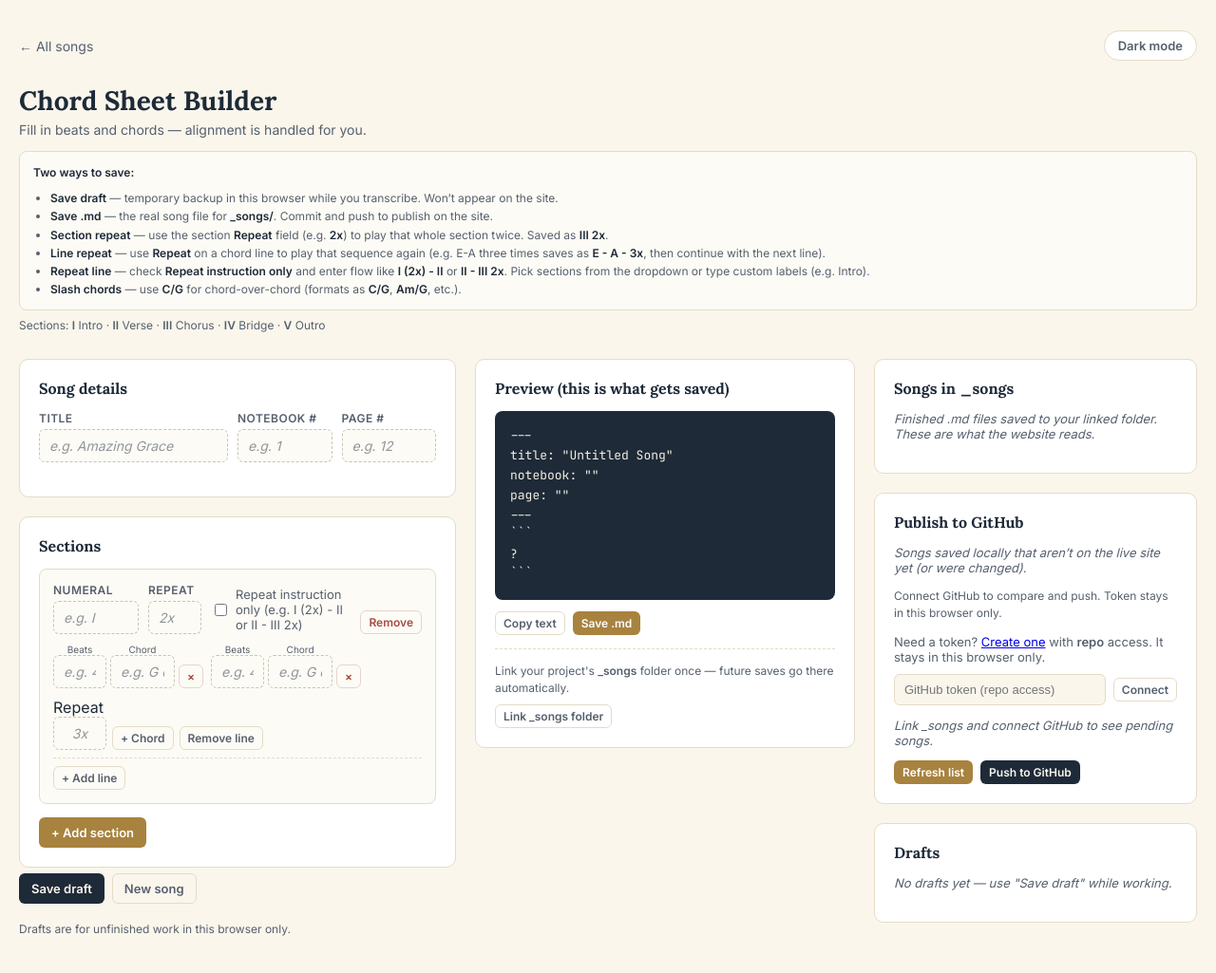
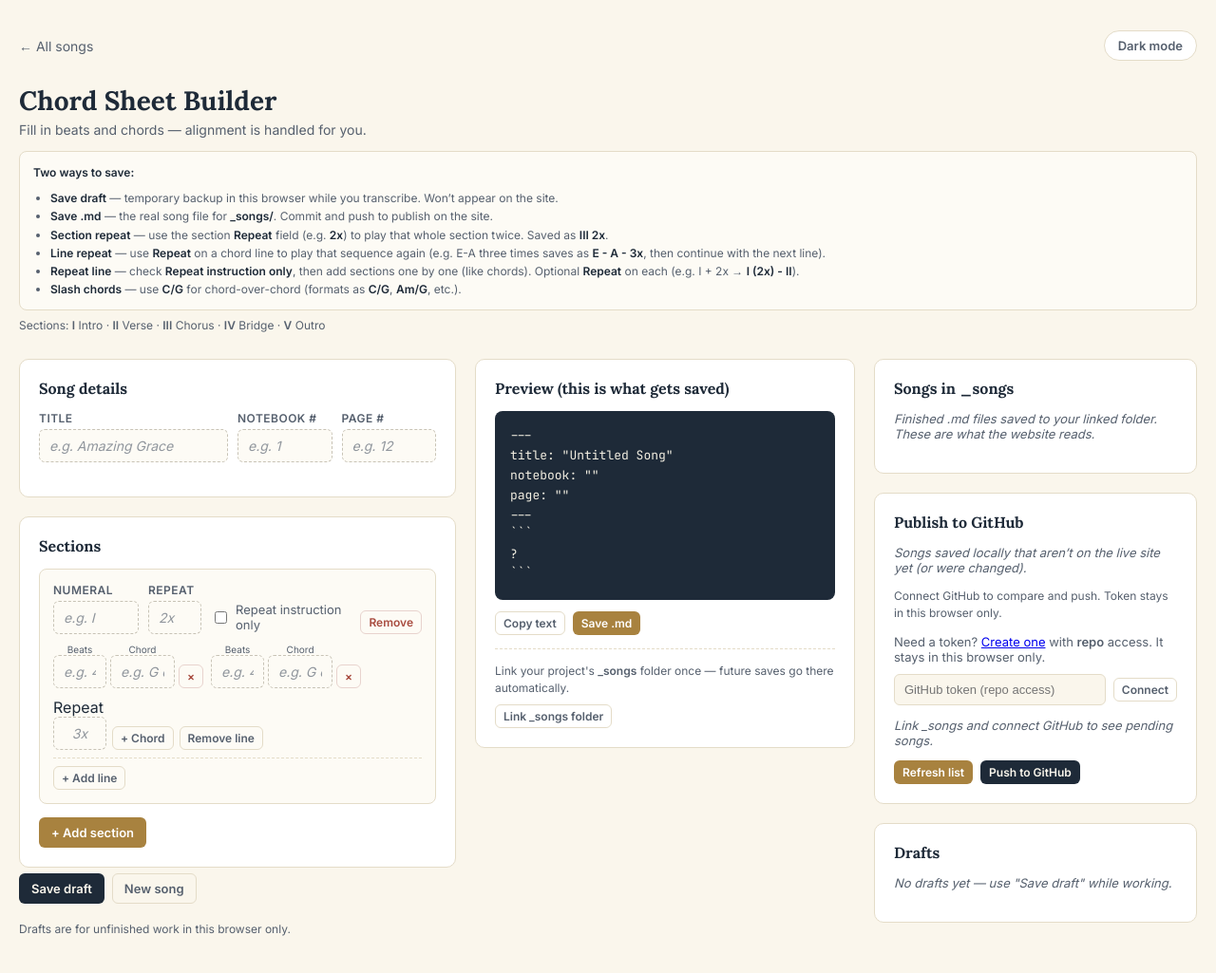
Before and after one commit to jsevidev/ocac-worship-chords, a Jekyll site: the page built from builder/index.html, in a window 1280 px wide and 1068 px high. Shown: the top 1025 px of the window at 95% size. Built offline with Jekyll 4.4.1, drawn with Linux system fonts in a browser that asks for light colours; part of the change alters nothing that is shown.

Commit message:
Rebuild repeat lines as editable section blocks like chords.
Each repeat step has its own Section and Repeat fields with remove buttons; suggestions list song numerals only without duplicate Intro labels.

Co-authored-by: Cursor <cursoragent@cursor.com>

```diff
--- a/builder/index.html
+++ b/builder/index.html
@@ -232,22 +232,27 @@ permalink: /builder/
   }
   .section-head{ display:flex; gap:10px; align-items: flex-end; margin-bottom: 10px; }
   .section-head .numeral{ width: 90px; flex: none; }
-  .section-head .numeral.repeat-line-field{ width: auto; flex: 1; min-width: 0; }
-  .repeat-line-row{ display: flex; gap: 6px; align-items: center; }
-  .repeat-line-row input{ flex: 1; min-width: 0; }
-  .repeat-line-row select{
-    flex: none;
-    font-family: 'Inter', sans-serif;
+  .section-head .repeat-count{ width: 56px; flex: none; }
+  .repeat-parts-line{
+    display: flex;
+    flex-wrap: wrap;
+    gap: 8px;
+    align-items: flex-end;
+    margin-top: 4px;
+    padding-top: 10px;
+    border-top: 1px dashed var(--paper-rule);
+  }
+  .repeat-part input[data-role=repeat-label]{
+    width: 72px;
+    text-align: center;
+    font-weight: 600;
+  }
+  .repeat-hint{
+    margin: 4px 0 0;
     font-size: 12px;
-    font-weight: 600;
-    padding: 8px 10px;
-    border: 1px solid var(--paper-rule);
-    border-radius: 6px;
-    background: var(--surface-alt);
     color: var(--ink-soft);
-    cursor: pointer;
-  }
-  .section-head .repeat-count{ width: 56px; flex: none; }
+    line-height: 1.4;
+  }
   .checkbox-row{ display:flex; align-items:center; gap:6px; font-size:13px; color: var(--ink-soft); margin-bottom: 2px; }
   .checkbox-row input{ width:auto; }
 
@@ -485,7 +490,7 @@ permalink: /builder/
         <li><strong>Save .md</strong> &mdash; the real song file for <strong>_songs/</strong>. Commit and push to publish on the site.</li>
         <li><strong>Section repeat</strong> &mdash; use the section <strong>Repeat</strong> field (e.g. <strong>2x</strong>) to play that whole section twice. Saved as <strong>III 2x</strong>.</li>
         <li><strong>Line repeat</strong> &mdash; use <strong>Repeat</strong> on a chord line to play that sequence again (e.g. E-A three times saves as <strong>E - A - 3x</strong>, then continue with the next line).</li>
-        <li><strong>Repeat line</strong> &mdash; check <strong>Repeat instruction only</strong> and enter flow like <strong>I (2x) - II</strong> or <strong>II - III 2x</strong>. Pick sections from the dropdown or type custom labels (e.g. Intro).</li>
+        <li><strong>Repeat line</strong> &mdash; check <strong>Repeat instruction only</strong>, then add sections one by one (like chords). Optional <strong>Repeat</strong> on each (e.g. I + 2x → <strong>I (2x) - II</strong>).</li>
         <li><strong>Slash chords</strong> &mdash; use <strong>C/G</strong> for chord-over-chord (formats as <strong>C/G</strong>, <strong>Am/G</strong>, etc.).</li>
       </ul>
     </div>
@@ -1002,7 +1007,10 @@ function flashDownloadStatus(msg, type){ showToast(msg, type || 'success'); }
 function flashStatus(msg, type){ showToast(msg, type || 'info'); }
 
 function newSection(){
-  return { numeral: '', repeatOnly: false, repeatCount: '', lines: [ newLine() ] };
+  return { numeral: '', repeatOnly: false, repeatCount: '', repeatParts: null, lines: [ newLine() ] };
+}
+function newRepeatPart(){
+  return { label: '', repeatCount: '' };
 }
 function newLine(){
   return { repeatCount: '', pairs: [ {beat:'', chord:''}, {beat:'', chord:''} ] };
@@ -1016,11 +1024,22 @@ function normalizeLine(line){
 
 function normalizeSections(sections){
   return (sections || [ newSection() ]).map(function(sec){
-    if(!sec.repeatOnly && sec.lines){
+    if(sec.repeatOnly){
+      normalizeRepeatSection(sec);
+    }else if(sec.lines){
       sec.lines = sec.lines.map(normalizeLine);
+      sec.repeatParts = null;
     }
     return sec;
   });
+}
+
+function normalizeRepeatSection(sec){
+  if(!sec.repeatParts || !sec.repeatParts.length){
+    sec.repeatParts = parseRepeatLineToParts(sec.numeral || '');
+  }
+  if(sec.repeatParts.length === 0) sec.repeatParts.push(newRepeatPart());
+  sec.numeral = serializeRepeatParts(sec.repeatParts);
 }
 
 function padRight(str, width){
@@ -1068,8 +1087,11 @@ function buildOutput(){
   const fm = `---\ntitle: "${title}"\nnotebook: ${notebook || '""'}\npage: ${page || '""'}\n---`;
 
   const body = state.sections.map(sec=>{
-    const numeral = formatNumeral(sec.numeral.trim(), sec.repeatOnly) || '?';
-    if(sec.repeatOnly){ return numeral; }
+    if(sec.repeatOnly){
+      normalizeRepeatSection(sec);
+      return serializeRepeatParts(sec.repeatParts) || '?';
+    }
+    const numeral = formatNumeral(sec.numeral.trim(), false) || '?';
     var header = numeral;
     if(sec.repeatCount){
       var n = String(sec.repeatCount).replace(/x$/i, '');
@@ -1104,23 +1126,12 @@ function renderSections(){
 
     const head = document.createElement('div');
     head.className = 'section-head';
-    var repeatLineField = sec.repeatOnly
-      ? `<div class="numeral repeat-line-field" style="flex:1">
-          <label>Repeat line</label>
-          <div class="repeat-line-row">
-            <input type="text" data-role="numeral" list="repeat-section-options" value="${escapeAttr(sec.numeral)}" placeholder="e.g. I (2x) - II">
-            <select data-role="repeat-pick" title="Insert a section from this song">
-              <option value="">+ Section</option>
-            </select>
-          </div>
-        </div>`
-      : `<div class="numeral" style="">
-          <label>Numeral</label>
-          <input type="text" data-role="numeral" value="${escapeAttr(sec.numeral)}" placeholder="e.g. I">
-        </div>`;
     head.innerHTML = `
-      ${repeatLineField}
       ${sec.repeatOnly ? '' : `
+      <div class="numeral">
+        <label>Numeral</label>
+        <input type="text" data-role="numeral" value="${escapeAttr(sec.numeral)}" placeholder="e.g. I">
+      </div>
       <div class="repeat-count">
         <label>Repeat</label>
         <input type="text" data-role="repeat-count" value="${escapeAttr(sec.repeatCount ? sec.repeatCount + 'x' : '')}" placeholder="2x">
@@ -1128,14 +1139,17 @@ function renderSections(){
       <div style="flex:1">
         <div class="checkbox-row">
           <input type="checkbox" data-role="repeat" ${sec.repeatOnly ? 'checked' : ''}>
-          Repeat instruction only (e.g. I (2x) - II or II - III 2x)
+          Repeat instruction only
         </div>
+        ${sec.repeatOnly ? '<p class="repeat-hint">Build the play order below — each block is one section. Use <strong>Repeat</strong> for counts like I (2x).</p>' : ''}
       </div>
       <button class="btn-danger btn-sm" data-role="remove-section">Remove</button>
     `;
     block.appendChild(head);
 
-    if(!sec.repeatOnly){
+    if(sec.repeatOnly){
+      block.appendChild(renderRepeatPartsLine(i, sec));
+    }else{
       const linesWrap = document.createElement('div');
       linesWrap.dataset.role = 'lines';
       sec.lines.forEach((line, j)=>{
@@ -1153,32 +1167,27 @@ function renderSections(){
     container.appendChild(block);
 
     // wire events for this block
-    head.querySelector('[data-role=numeral]').addEventListener('input', e=>{
-      var formatted = formatNumeral(e.target.value, sec.repeatOnly);
-      if(formatted !== e.target.value) e.target.value = formatted;
-      sec.numeral = formatted;
-      renderPreview();
-    });
-    var repeatPick = head.querySelector('[data-role=repeat-pick]');
-    if(repeatPick){
-      fillRepeatSectionPicker(repeatPick);
-      repeatPick.addEventListener('change', function(e){
-        var val = e.target.value;
-        if(!val) return;
-        var input = head.querySelector('[data-role=numeral]');
-        var cur = input.value.trim();
-        input.value = cur ? cur + ' - ' + val : val;
-        var formatted = formatNumeral(input.value, true);
-        input.value = formatted;
+    var numeralEl = head.querySelector('[data-role=numeral]');
+    if(numeralEl){
+      numeralEl.addEventListener('input', e=>{
+        var formatted = formatNumeral(e.target.value, false);
+        if(formatted !== e.target.value) e.target.value = formatted;
         sec.numeral = formatted;
-        e.target.value = '';
         renderPreview();
       });
     }
     var repeatCountEl = head.querySelector('[data-role=repeat-count]');
     if(repeatCountEl) bindRepeatCountInput(repeatCountEl, function(v){ sec.repeatCount = v; });
     head.querySelector('[data-role=repeat]').addEventListener('change', e=>{
-      sec.repeatOnly = e.target.checked; renderSections(); renderPreview();
+      sec.repeatOnly = e.target.checked;
+      if(sec.repeatOnly){
+        sec.repeatParts = sec.numeral ? parseRepeatLineToParts(sec.numeral) : [ newRepeatPart() ];
+        if(sec.repeatParts.length === 0) sec.repeatParts.push(newRepeatPart());
+      }else{
+        sec.numeral = (sec.repeatParts && sec.repeatParts[0] && sec.repeatParts[0].label) ? sec.repeatParts[0].label : sec.numeral;
+        sec.repeatParts = null;
+      }
+      renderSections(); renderPreview();
     });
     head.querySelector('[data-role=remove-section]').addEventListener('click', ()=>{
       state.sections.splice(i,1); renderSections(); renderPreview();
@@ -1202,14 +1211,13 @@ function getRepeatSectionSuggestions(){
     seen[key] = true;
     items.push({ value: value, label: label || value });
   }
-  (sectionLegend || []).forEach(function(item){
-    add(item.numeral, item.numeral + ' · ' + item.name);
-    add(item.name, item.name + ' (' + item.numeral + ')');
-  });
   state.sections.forEach(function(sec){
     if(!sec.repeatOnly && sec.numeral && sec.numeral.trim()){
-      add(sec.numeral.trim());
-    }
+      add(sec.numeral.trim(), sec.numeral.trim() + ' (in this song)');
+    }
+  });
+  ['I','II','III','IV','V','VI','VII','VIII'].forEach(function(n){
+    add(n);
   });
   return items;
 }
@@ -1226,14 +1234,81 @@ function updateRepeatSectionDatalist(){
   });
 }
 
-function fillRepeatSectionPicker(selectEl){
-  selectEl.innerHTML = '<option value="">+ Section</option>';
-  getRepeatSectionSuggestions().forEach(function(item){
-    var opt = document.createElement('option');
-    opt.value = item.value;
-    opt.textContent = item.label;
-    selectEl.appendChild(opt);
-  });
+function parseRepeatLineToParts(line){
+  line = (line || '').trim();
+  if(!line) return [ newRepeatPart() ];
+  if(parseIsNumeral(line)) return [{ label: line.toUpperCase(), repeatCount: '' }];
+  return line.split(/\s*-\s*/).map(function(part){
+    part = part.trim();
+    var parenMatch = part.match(/^(.+?)\s*\(\s*(\d+)\s*x\s*\)\s*$/i);
+    if(parenMatch) return { label: parenMatch[1].trim(), repeatCount: parenMatch[2] };
+    var suffixMatch = part.match(/^(.+?)\s+(\d+)x\s*$/i);
+    if(suffixMatch) return { label: suffixMatch[1].trim(), repeatCount: suffixMatch[2] };
+    return { label: part, repeatCount: '' };
+  });
+}
+
+function serializeRepeatParts(parts){
+  return (parts || []).filter(function(p){ return (p.label || '').trim(); }).map(function(p){
+    var label = formatRepeatPartLabel(p.label.trim());
+    if(p.repeatCount){
+      var n = String(p.repeatCount).replace(/x$/i, '');
+      if(n) return label + ' (' + n + 'x)';
+    }
+    return label;
+  }).join(' - ');
+}
+
+function renderRepeatPartsLine(i, sec){
+  normalizeRepeatSection(sec);
+  var wrap = document.createElement('div');
+  wrap.className = 'repeat-parts-line';
+
+  sec.repeatParts.forEach(function(part, k){
+    var partEl = document.createElement('div');
+    partEl.className = 'repeat-part pair';
+    partEl.innerHTML = `
+      <div>
+        <span class="lbl">Section</span>
+        <input type="text" data-role="repeat-label" list="repeat-section-options" value="${escapeAttr(part.label)}" placeholder="e.g. I">
+      </div>
+      <div class="repeat-count">
+        <span class="lbl">Repeat</span>
+        <input type="text" data-role="repeat-part-count" value="${escapeAttr(part.repeatCount ? part.repeatCount + 'x' : '')}" placeholder="2x">
+      </div>
+      <button class="btn-danger btn-sm" data-role="remove-repeat-part" title="Remove section">&times;</button>
+    `;
+    partEl.querySelector('[data-role=repeat-label]').addEventListener('input', function(e){
+      var formatted = formatRepeatPartLabel(e.target.value);
+      if(formatted !== e.target.value) e.target.value = formatted;
+      part.label = formatted;
+      sec.numeral = serializeRepeatParts(sec.repeatParts);
+      renderPreview();
+    });
+    bindRepeatCountInput(partEl.querySelector('[data-role=repeat-part-count]'), function(v){
+      part.repeatCount = v;
+      sec.numeral = serializeRepeatParts(sec.repeatParts);
+    });
+    partEl.querySelector('[data-role=remove-repeat-part]').addEventListener('click', function(){
+      sec.repeatParts.splice(k, 1);
+      if(sec.repeatParts.length === 0) sec.repeatParts.push(newRepeatPart());
+      renderSections(); renderPreview();
+    });
+    wrap.appendChild(partEl);
+  });
+
+  var controls = document.createElement('div');
+  controls.className = 'row-actions';
+  var addBtn = document.createElement('button');
+  addBtn.className = 'btn-ghost btn-sm';
+  addBtn.textContent = '+ Section';
+  addBtn.addEventListener('click', function(){
+    sec.repeatParts.push(newRepeatPart());
+    renderSections(); renderPreview();
+  });
+  controls.appendChild(addBtn);
+  wrap.appendChild(controls);
+  return wrap;
 }
 
 function renderPairLine(i, j, lineObj){
@@ -1697,7 +1772,12 @@ function parseChordBody(text){
       }
     }
     if(parseIsRepeatLine(line)){
-      sections.push({ numeral: line, repeatOnly: true, lines: [ newLine() ] });
+      sections.push({
+        numeral: line,
+        repeatOnly: true,
+        repeatParts: parseRepeatLineToParts(line),
+        lines: [ newLine() ]
+      });
       i++;
       continue;
     }
@@ -1728,8 +1808,8 @@ async function loadFromFolder(fileHandle){
     if(!state.sections || state.sections.length === 0) state.sections = [ newSection() ];
     state.sections = normalizeSections(state.sections);
     state.sections.forEach(function(sec){
-      sec.numeral = formatNumeral(sec.numeral, sec.repeatOnly);
-      if(!sec.repeatOnly && sec.lines){
+      if(!sec.repeatOnly){
+        sec.numeral = formatNumeral(sec.numeral, false);
         sec.lines.forEach(function(lineObj){
           lineObj.pairs.forEach(function(pair){ pair.chord = formatChordFinal(pair.chord); });
         });
@@ -1833,8 +1913,8 @@ async function loadSong(id){
     if(!state.sections || state.sections.length === 0) state.sections = [newSection()];
     state.sections = normalizeSections(state.sections);
     state.sections.forEach(function(sec){
-      sec.numeral = formatNumeral(sec.numeral, sec.repeatOnly);
-      if(!sec.repeatOnly && sec.lines){
+      if(!sec.repeatOnly){
+        sec.numeral = formatNumeral(sec.numeral, false);
         sec.lines.forEach(function(lineObj){
           lineObj.pairs.forEach(function(pair){ pair.chord = formatChordFinal(pair.chord); });
         });
```
